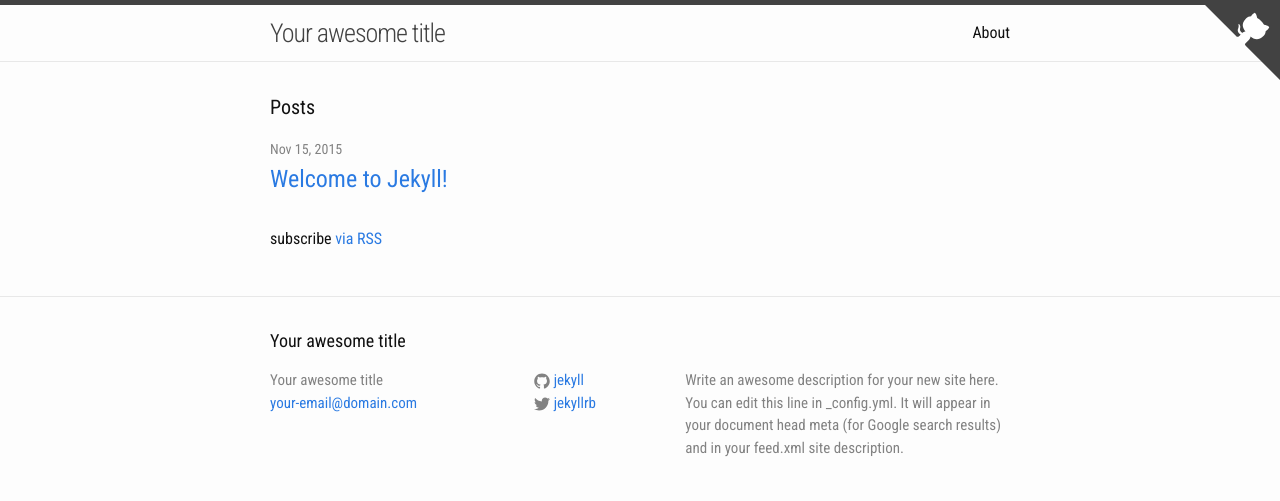
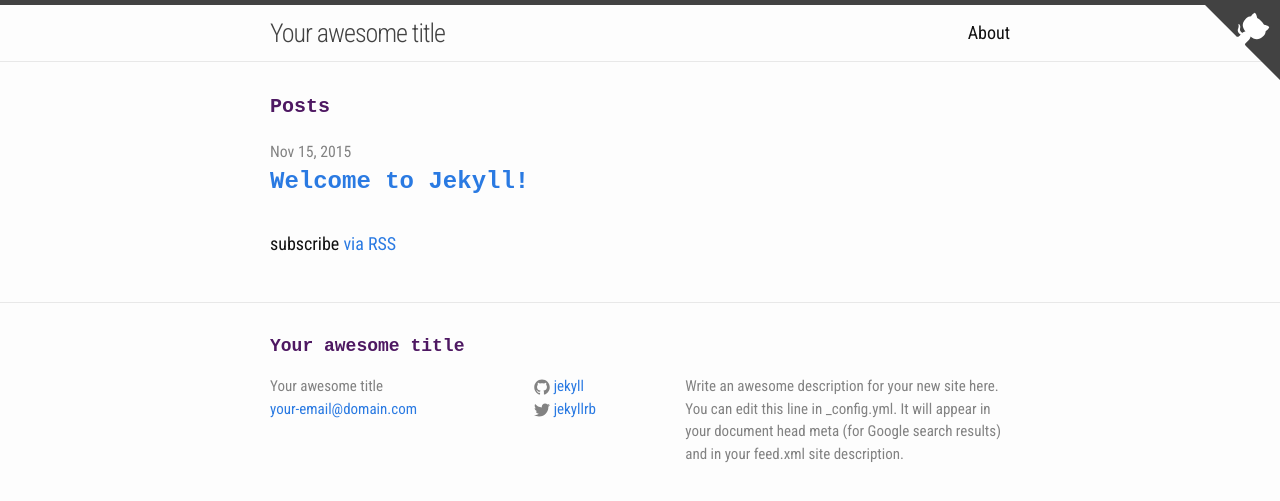
Before and after one commit to fatfer/fatfer.github.io, a Jekyll site: the page built from index.html, in a window 1280 px wide. Shown: the top 501 px of the page. Built offline with Jekyll 4.4.1, drawn with Linux system fonts in a browser that asks for light colours; some web fonts are replaced.

Commit message:
font styles

```diff
--- a/_includes/head.html
+++ b/_includes/head.html
@@ -8,6 +8,7 @@
 
   <link rel="stylesheet" href="{{ "/css/main.css" | prepend: site.baseurl }}">
   <link rel="stylesheet" href="//fonts.googleapis.com/css?family=Roboto+Condensed:300,300italic,400,400italic,700,700italic|Oswald:300,400,700">
+  <link rel="stylesheet" href="//cdn.jsdelivr.net/font-hack/2.018/css/hack.min.css">
   <link rel="canonical" href="{{ page.url | replace:'index.html','' | prepend: site.baseurl | prepend: site.url }}">
   <link rel="alternate" type="application/rss+xml" title="{{ site.title }}" href="{{ "/feed.xml" | prepend: site.baseurl | prepend: site.url }}">
 </head>
--- a/_sass/_base.scss
+++ b/_sass/_base.scss
@@ -82,7 +82,9 @@ li {
  * Headings
  */
 h1, h2, h3, h4, h5, h6 {
-    font-weight: $base-font-weight;
+    font-family: $heading-font-family;
+    font-weight: bold;
+    color: $heading-color;
 }
 
 
@@ -129,6 +131,7 @@ blockquote {
  */
 pre,
 code {
+    font-family: $code-font-family;
     font-size: 15px;
     border: 1px solid $grey-color-light;
     border-radius: 3px;
--- a/css/main.scss
+++ b/css/main.scss
@@ -6,27 +6,32 @@
 
 
 // Our variables
-$base-font-family: 'Roboto Condensed',"Helvetica Neue", Helvetica, Arial, sans-serif;
-$base-font-size:   16px;
-$base-font-weight: 400;
-$small-font-size:  $base-font-size * 0.875;
-$base-line-height: 1.5;
+$base-font-family:    "Roboto Condensed","Helvetica Neue", Helvetica, Arial, sans-serif;
+$base-font-size:      18px;
+$base-font-weight:    400;
+$small-font-size:     $base-font-size * 0.875;
+$base-line-height:    1.5;
 
-$spacing-unit:     30px;
+$code-font-family:    "Hack", monospace;
 
-$text-color:       #111;
-$background-color: #fdfdfd;
-$brand-color:      #2a7ae2;
+$spacing-unit:        30px;
 
-$grey-color:       #828282;
-$grey-color-light: lighten($grey-color, 40%);
-$grey-color-dark:  darken($grey-color, 25%);
+$text-color:          #111;
+$background-color:    #fdfdfd;
+$brand-color:         #2a7ae2;
+
+$grey-color:          #828282;
+$grey-color-light:    lighten($grey-color, 40%);
+$grey-color-dark:     darken($grey-color, 25%);
+
+$heading-font-family: $code-font-family;
+$heading-color:       #4E1862;
 
 // Width of the content area
-$content-width:    800px;
+$content-width:       800px;
 
-$on-palm:          600px;
-$on-laptop:        800px;
+$on-palm:             600px;
+$on-laptop:           800px;
 
 
 
```
